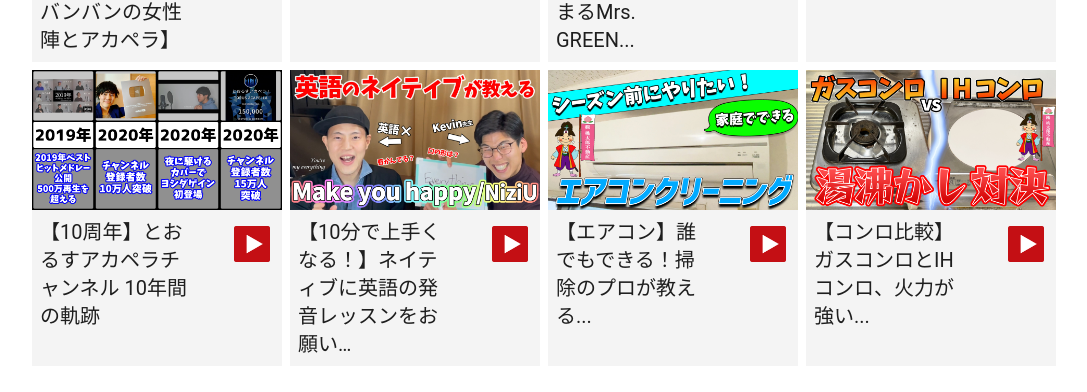
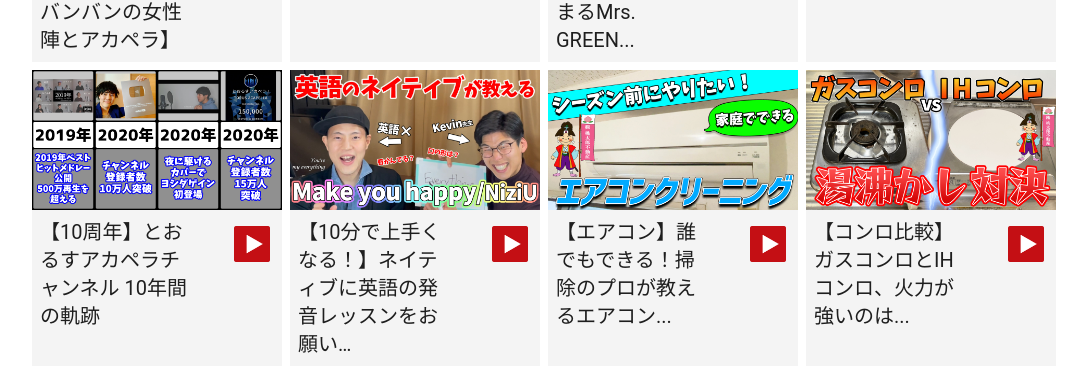
Before and after one commit to clenzy-dev/tomoaki-portfolio, a Vue app: page /works in a window 1280 px wide. Shown: the part 1054-1446 px from the top of the page, without its empty margins (96-1183 px from the left). Built offline with nearby package versions, Linux system fonts and the light colour scheme.

Commit message:
issue対応#3 ver3

```diff
--- a/src/views/Profile.vue
+++ b/src/views/Profile.vue
@@ -1,7 +1,7 @@
 <template>
   <HeaderItem />
-  <main class="md:px-28 px-0 pl-20 md;pr-0 pr-2">
-    <div class="md:pb-36">
+  <main class="pl-20 md:pr-0 pr-2">
+    <div class="md:px-28 px-0 md:pb-36">
       <h1
         class="md:text-4xl text-2xl text-center md:pt-64 pt-32 md:pb-44 pb-10"
       >
@@ -15,7 +15,7 @@
           <img :src="profileImg" alt="profile" />
         </div>
         <div class="md:w-1/2 md:pl-2 md:block hidden">
-          <p class="lg:text-base md:text-sm">
+          <p class="lg:text-xl md:text-sm">
             私はさまざまな種類の動画を創ることで、視聴者のみなさまに感動をお届けすることを理念に活動しています。<br /><br />
             私自身もYouTubeが大好きで、動画制作を始める前は、YouTubeクリエイターのファンのうちの1人でした。たくさんのYouTuberさんの動画を見ることで元気をもらったり、感動したりといった経験を何度もしました。<br /><br />
             そんな私が制作した動画を見ていただくことで「感動した」「楽しい」「おもしろい」「役に立つ」など、たくさんの視聴者のみなさまに想いを届けられる動画を制作することを目標にしています。<br /><br />
@@ -31,7 +31,7 @@
       <div class="text-3xl md:pt-0 pt-2">Tomoaki Sato</div>
       <div class="text-right">video creator</div>
     </div>
-    <div class="py-10">
+    <div class="md:px-28 px-0 py-10">
       <h3 class="text-2xl pb-5 md:block hidden">CAREER</h3>
       <dl
         v-for="item in careerItems"
@@ -44,17 +44,17 @@
         <dd class="sm:text-xl text-xs w-3/5">{{ item.contents }}</dd>
       </dl>
     </div>
-    <div class="md:py-10">
+    <div class="md:px-28 px-0 md:py-10">
       <h3 class="text-2xl pb-5 md:block hidden">SKILLS</h3>
       <p class="md:text-xl text-sm">
         Adobe Premiere Pro / Adobe Photoshop / Wondershare Filmora 9
       </p>
     </div>
-    <div class="py-10">
+    <div class="md:pl-28 pl-0 py-10">
       <h3 class="catch md:text-2xl text-xl md:pb-5 pb-2">RECOMMENDATIONS</h3>
       <div class="lg:flex flex-wrap">
         <div
-          class="lg:w-5/12 flex items-center m-2 bg-bgGray relative"
+          class="lg:w-5/12 flex items-center bg-bgGray relative"
           :class="item.class"
           v-for="item in recoItems"
           :key="item.name"
@@ -113,18 +113,18 @@ export default {
         {
           img: require("../assets/img/torusu-icon.png"),
           name: "とおるすアカペラ / TORUS ACAPELLA",
-          class: "py-5 px-2"
+          class: "py-5 px-2 md:mr-1 md:mb-1",
         },
         {
           img: require("../assets/img/torusu-sub-icon.png"),
           name: "とおるすアカペラ制作中",
           imgclass: "w-11/12",
-          class: "py-5 px-2"
+          class: "py-5 px-2 md:ml-2 md:mb-1",
         },
         {
           img: require("../assets/img/momotaro-icon.png"),
           name: "桃太郎不動産チャンネル",
-          class: "py-5 px-2"
+          class: "py-5 px-2 md:mt-1",
         },
       ],
     };
--- a/src/views/Top.vue
+++ b/src/views/Top.vue
@@ -21,7 +21,7 @@
           <div class="md:grid md:grid-cols-4 md:grid-lows-2 gap-2 md:pr-0 pr-2">
             <div
               :class="item.class"
-              class="transition duration-250 ease-in-out hover:opacity-40 bg-bgGray"
+              class="transition duration-250 ease-in-out hover:opacity-40 bg-bgGray col-span-2"
               v-for="item in items"
               :key="item.id"
             >
@@ -37,7 +37,7 @@
                   </div>
                   <div>
                     <img
-                      class="absolute right-2 md:top-3 top-1"
+                      class="absolute right-2 md:top-3 top-1 md:w-9 sm:w-6 w-5"
                       :class="item.logoclass"
                       src="../assets/img/youtube-logo.png"
                       alt="youtube-logo"
@@ -108,48 +108,48 @@ export default {
           href: "https://www.youtube.com/watch?v=siFt7m8S8OY",
           title:
             "【アメリカ人が歌う】Make you happy / NiziU ‐ Feat.ケビン【アカペラ】",
-          class: "sm:col-span-2 sm:text-base",
-          logoclass: "md:w-12 w-6",
+          class: "sm:text-base",
+          logoclass: "lg:w-12 md:w-9",
         },
         {
           id: 2,
           img: require("../assets/img/tentaikansoku3.png"),
           href: "",
           title: "【男性が歌う】 天体観測／BUMP OF CHICKEN【アカペラ】",
-          class: "sm:col-span-2 sm:text-base",
-          logoclass: "md:w-12 w-6",
+          class: "sm:text-base",
+          logoclass: "lg:w-12 md:w-9",
         },
         {
           id: 3,
           img: require("../assets/img/citrus-daice.png"),
           href: "https://www.youtube.com/watch?v=ojLVyEszPpM",
           title: "【コラボ】CITRUS / Da-iCEハイスクール・バンバンの女性陣とアカペラ】",
-          class: "",
-          logoclass: "md:w-9 w-6",
+          class: "lg:col-span-1 sm:text-base",
+          logoclass: "",
         },
         {
           id: 4,
           img: require("../assets/img/PaleBlue-yonezu.png"),
           href: "https://www.youtube.com/watch?v=rCrlCyQizEM",
           title: "【女性が歌う】Pale Blue / 米津玄師【アカペラ】",
-          class: "",
-          logoclass: "md:w-9 w-6",
+          class: "lg:col-span-1 sm:text-base",
+          logoclass: "",
         },
         {
           id: 5,
           img: require("../assets/img/MGA-medley.png"),
           href: "https://www.youtube.com/watch?v=jgDJv06fgnU",
           title: "【ハモネプ出場者が歌う】インフェルノから始まるMrs. GREEN...",
-          class: "",
-          logoclass: "md:w-9 w-6",
+          class: "lg:col-span-1 sm:text-base",
+          logoclass: "",
         },
         {
           id: 6,
           img: require("../assets/img/Kevin-english-16-9.png"),
           href: "https://www.youtube.com/watch?v=yvFQfudHAdU",
           title: "【英語歌ったら即終了】Make you happy - NiziU【アカ...",
-          class: "",
-          logoclass: "md:w-9 w-6",
+          class: "lg:col-span-1 sm:text-base",
+          logoclass: "",
         },
       ],
     };
--- a/src/views/Works.vue
+++ b/src/views/Works.vue
@@ -7,7 +7,7 @@
         <div class="md:grid md:grid-cols-4 md:grid-lows-2 gap-2 md:pr-0 pr-2">
           <div
             :class="item.class"
-            class="transition duration-250 ease-in-out hover:opacity-40 bg-bgGray"
+            class="transition duration-250 ease-in-out hover:opacity-40 bg-bgGray col-span-2"
             v-for="item in items"
             :key="item.id"
           >
@@ -23,7 +23,7 @@
                 </div>
                 <div>
                   <img
-                    class="absolute right-2 md:top-3 top-1"
+                    class="absolute right-2 md:top-3 top-1 md:w-9 sm:w-6 w-5"
                     :class="item.logoclass"
                     src="../assets/img/youtube-logo.png"
                     alt="youtube-logo"
@@ -52,80 +52,81 @@ export default {
           href: "https://www.youtube.com/watch?v=siFt7m8S8OY",
           title:
             "【アメリカ人が歌う】Make you happy / NiziU ‐ Feat.ケビン【アカペラ】",
-          class: "sm:col-span-2 sm:text-base",
-          logoclass: "md:w-12 w-6",
+          class: "",
+          logoclass: "lg:w-12 md:w-9",
         },
         {
           id: 2,
           img: require("../assets/img/tentaikansoku3.png"),
           href: "",
           title: "【男性が歌う】 天体観測／BUMP OF CHICKEN【アカペラ】",
-          class: "sm:col-span-2 sm:text-base",
-          logoclass: "md:w-12 w-6",
+          class: "",
+          logoclass: "lg:w-12 md:w-9",
         },
         {
           id: 3,
           img: require("../assets/img/citrus-daice.png"),
           href: "https://www.youtube.com/watch?v=ojLVyEszPpM",
           title: "【コラボ】CITRUS / Da-iCEハイスクール・バンバンの女性陣とアカペラ】",
-          class: "",
-          logoclass: "md:w-9 w-6",
+          class: "lg:col-span-1",
+          logoclass: "",
         },
         {
           id: 4,
           img: require("../assets/img/PaleBlue-yonezu.png"),
           href: "https://www.youtube.com/watch?v=rCrlCyQizEM",
           title: "【女性が歌う】Pale Blue / 米津玄師【アカペラ】",
-          class: "",
-          logoclass: "md:w-9 w-6",
+          class: "lg:col-span-1",
+          logoclass: "",
         },
         {
           id: 5,
           img: require("../assets/img/MGA-medley.png"),
           href: "https://www.youtube.com/watch?v=jgDJv06fgnU",
           title: "【ハモネプ出場者が歌う】インフェルノから始まるMrs. GREEN...",
-          class: "",
-          logoclass: "md:w-9 w-6",
+          class: "lg:col-span-1",
+          logoclass: "",
         },
         {
           id: 6,
           img: require("../assets/img/Kevin-english-16-9.png"),
           href: "https://www.youtube.com/watch?v=yvFQfudHAdU",
           title: "【英語歌ったら即終了】Make you happy - NiziU【アカ...",
-          class: "",
-          logoclass: "md:w-9 w-6",
+          class: "lg:col-span-1 sm:text-base",
+          logoclass: "",
         },
         {
           id: 7,
           img: require("../assets/img/10years-torus.jpg"),
           href: "https://www.youtube.com/watch?v=LZS8X0bvIqE",
           title: "【10周年】とおるすアカペラチャンネル 10年間の軌跡",
-          class: "",
-          logoclass: "md:w-9 w-6",
+          class: "lg:col-span-1",
+          logoclass: "",
         },
         {
           id: 8,
           img: require("../assets/img/Kevin-taik1.jpg"),
           href: "https://www.youtube.com/watch?v=bhGjP32JyL8",
-          title: "【10分で上手くなる！】ネイティブに英語の発音レッスンをお願い…",
-          class: "",
-          logoclass: "md:w-9 w-6",
+          title:
+            "【10分で上手くなる！】ネイティブに英語の発音レッスンをお願い…",
+          class: "lg:col-span-1",
+          logoclass: "",
         },
         {
           id: 9,
           img: require("../assets/img/cleaning.jpg"),
           href: "https://www.youtube.com/watch?v=KhudW2ePa10",
-          title: "【エアコン】誰でもできる！掃除のプロが教える...",
-          class: "",
-          logoclass: "md:w-9 w-6",
+          title: "【エアコン】誰でもできる！掃除のプロが教えるエアコン...",
+          class: "lg:col-span-1",
+          logoclass: "",
         },
         {
           id: 10,
           img: require("../assets/img/Gas-IH-03.jpg"),
           href: "https://www.youtube.com/watch?v=VpvaZMpILtI",
-          title: "【コンロ比較】ガスコンロとIHコンロ、火力が強い...",
-          class: "",
-          logoclass: "md:w-9 w-6",
+          title: "【コンロ比較】ガスコンロとIHコンロ、火力が強いのは...",
+          class: "lg:col-span-1",
+          logoclass: "",
         },
       ],
     };
```
